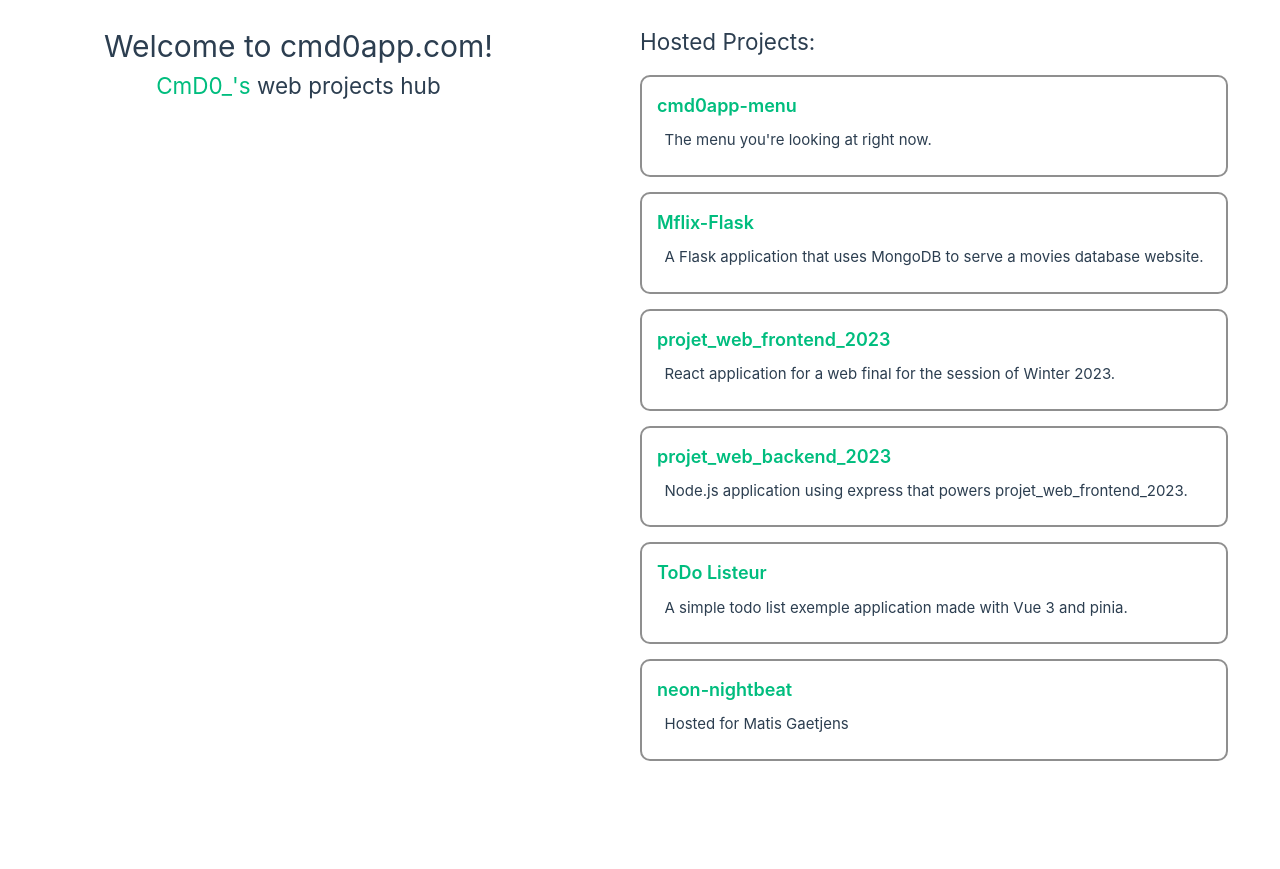
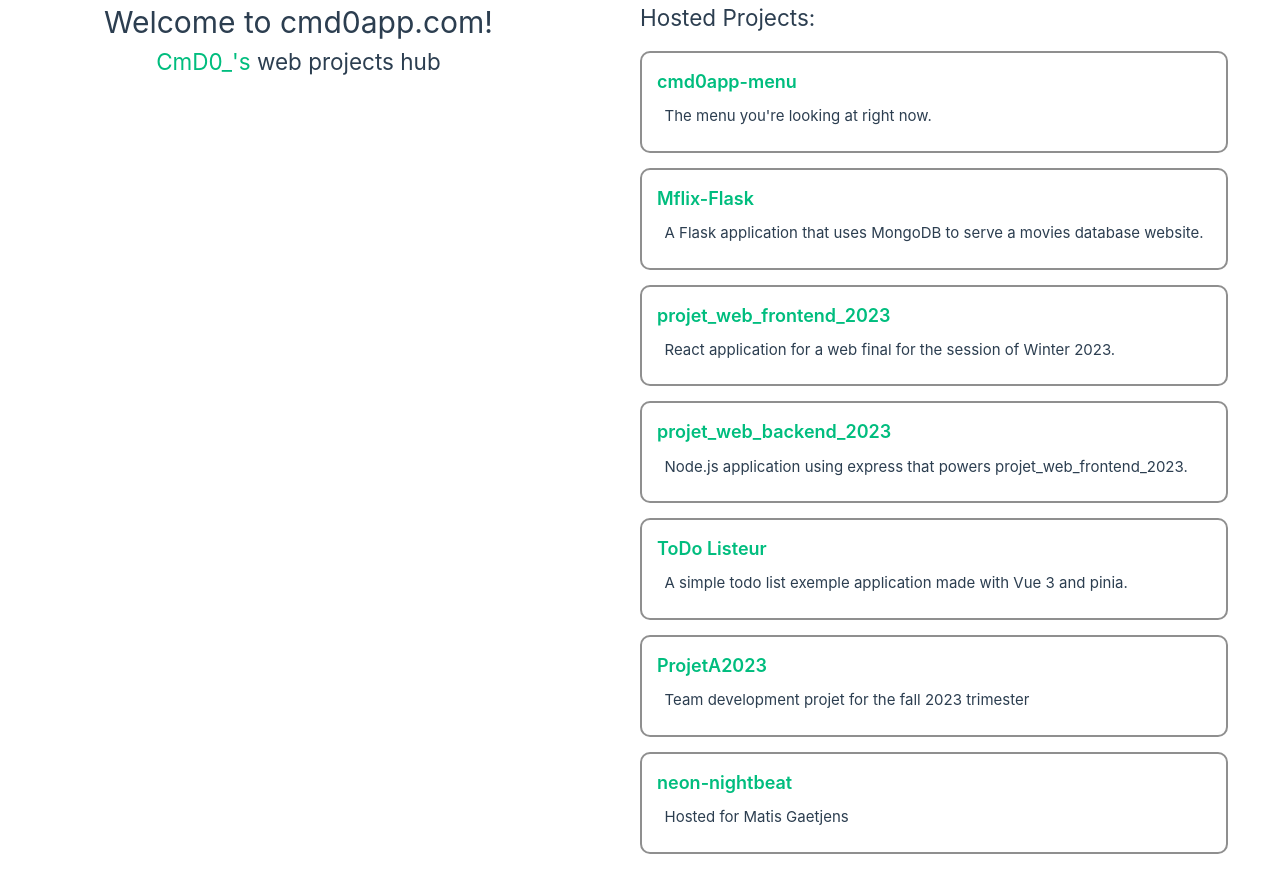
Before and after one commit to CmD0/cmd0app-menu, a Vue app: page / in a window 1280 px wide. Before the commit the page ends 800 px from the top, so only its background shows below. Built offline with nearby package versions, Linux system fonts and the light colour scheme.

Commit message:
merged the addition of ToDo Listeur and ProjetA2023

```diff
--- a/src/components/Projects/projects.ts
+++ b/src/components/Projects/projects.ts
@@ -25,6 +25,11 @@ const projects = [
         URL: 'https://todo.cmd0app.com',
     },
     {
+        name: 'ProjetA2023',
+        description: "Team development projet for the fall 2023 trimester",
+        URL: 'https://projet2023.cmd0app.com'
+    },
+    {
         name: 'neon-nightbeat',
         description: "Hosted for Matis Gaetjens",
         URL: 'https://neon-nightbeat.cmd0app.com',
```
